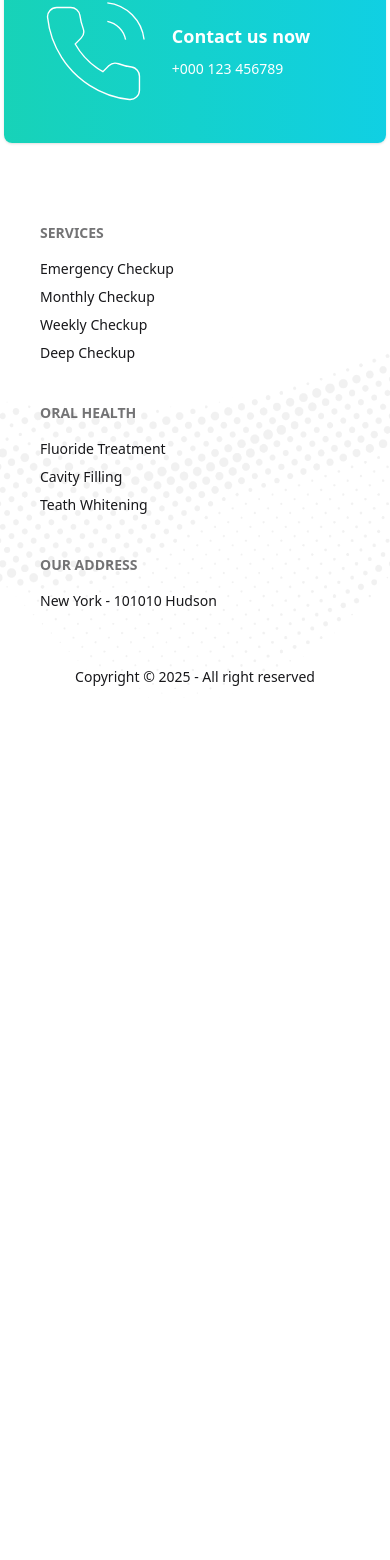
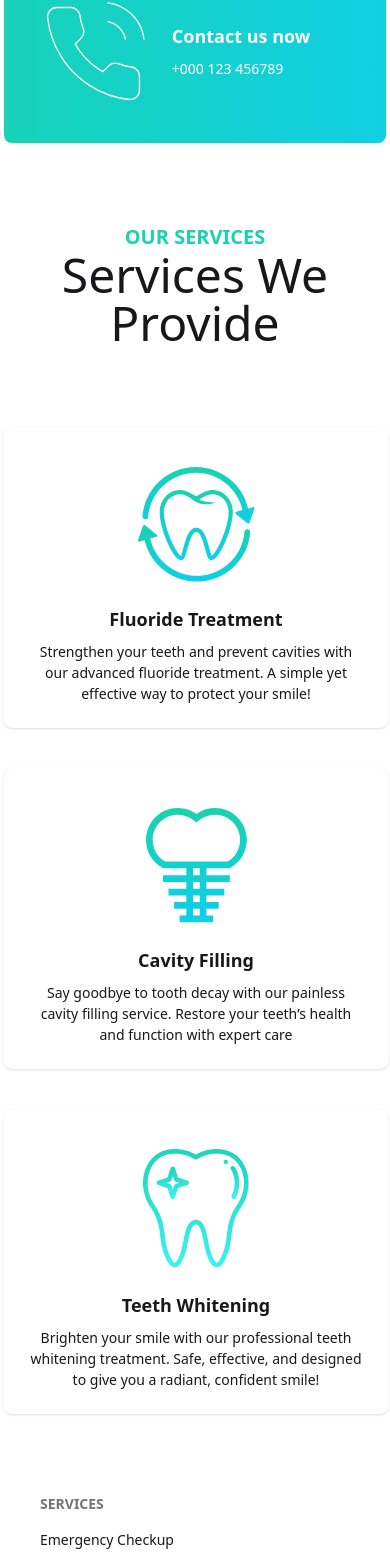
Before and after one commit to Ahammad204/doctor-portal-client-side, a React (Vite) app: page / in a window 390 px wide. Shown: the part 1458-3018 px from the top of the page. Before the commit the page ends 2161 px from the top, so only its background shows below. Built offline with nearby package versions, Linux system fonts and the light colour scheme.

Commit message:
responsive service card section

```diff
--- a/src/Pages/Home/Home/Home.jsx
+++ b/src/Pages/Home/Home/Home.jsx
@@ -1,11 +1,13 @@
 import Banner from "../Banner/Banner";
 import ContactCard from "../ContactCard/ContactCard";
+import ServiceCard from "../ServiceCard/ServiceCard";
 
 const Home = () => {
   return (
     <div>
     <Banner></Banner>
     <ContactCard></ContactCard>
+    <ServiceCard></ServiceCard>
 
     </div>
   );
--- /dev/null
+++ b/src/Pages/Home/ServiceCard/ServiceCard.jsx
@@ -0,0 +1,65 @@
+import React from "react";
+
+const ServiceCard = () => {
+  return (
+    <>
+    <div className="my-20 text-center">
+        <p className="text-[#19D3AE] font-bold text-xl">OUR SERVICES</p>
+        <p className="font-medium text-5xl">Services We Provide</p>
+    </div>
+
+    <div className="my-10 mx-1 grid grid-cols-1 md:grid-cols-2 lg:grid-cols-3 gap-10">
+      <div className="card bg-base-100 w-96 shadow-sm">
+        <figure className="px-10 pt-10">
+          <img
+            src="../../../../public/assets/images/fluoride.png"
+            alt="Shoes"
+            className="rounded-xl"
+          />
+        </figure>
+        <div className="card-body items-center text-center">
+          <h2 className="card-title">Fluoride Treatment</h2>
+          <p>
+          Strengthen your teeth and prevent cavities with our advanced fluoride treatment. A simple yet effective way to protect your smile!
+          </p>
+
+        </div>
+      </div>
+      <div className="card bg-base-100 w-96 shadow-sm">
+        <figure className="px-10 pt-10">
+          <img
+            src="../../../../public/assets/images/cavity.png"
+            alt="Shoes"
+            className="rounded-xl"
+          />
+        </figure>
+        <div className="card-body items-center text-center">
+          <h2 className="card-title">Cavity Filling</h2>
+          <p>
+          Say goodbye to tooth decay with our painless cavity filling service. Restore your teeth’s health and function with expert care
+          </p>
+
+        </div>
+      </div>
+      <div className="card bg-base-100 w-96 shadow-sm">
+        <figure className="px-10 pt-10">
+          <img
+            src="../../../../public/assets/images/whitening.png"
+            alt="Shoes"
+            className="rounded-xl"
+          />
+        </figure>
+        <div className="card-body items-center text-center">
+          <h2 className="card-title">Teeth Whitening</h2>
+          <p>
+          Brighten your smile with our professional teeth whitening treatment. Safe, effective, and designed to give you a radiant, confident smile!
+          </p>
+
+        </div>
+      </div>
+    </div>
+    </>
+  );
+};
+
+export default ServiceCard;
```
